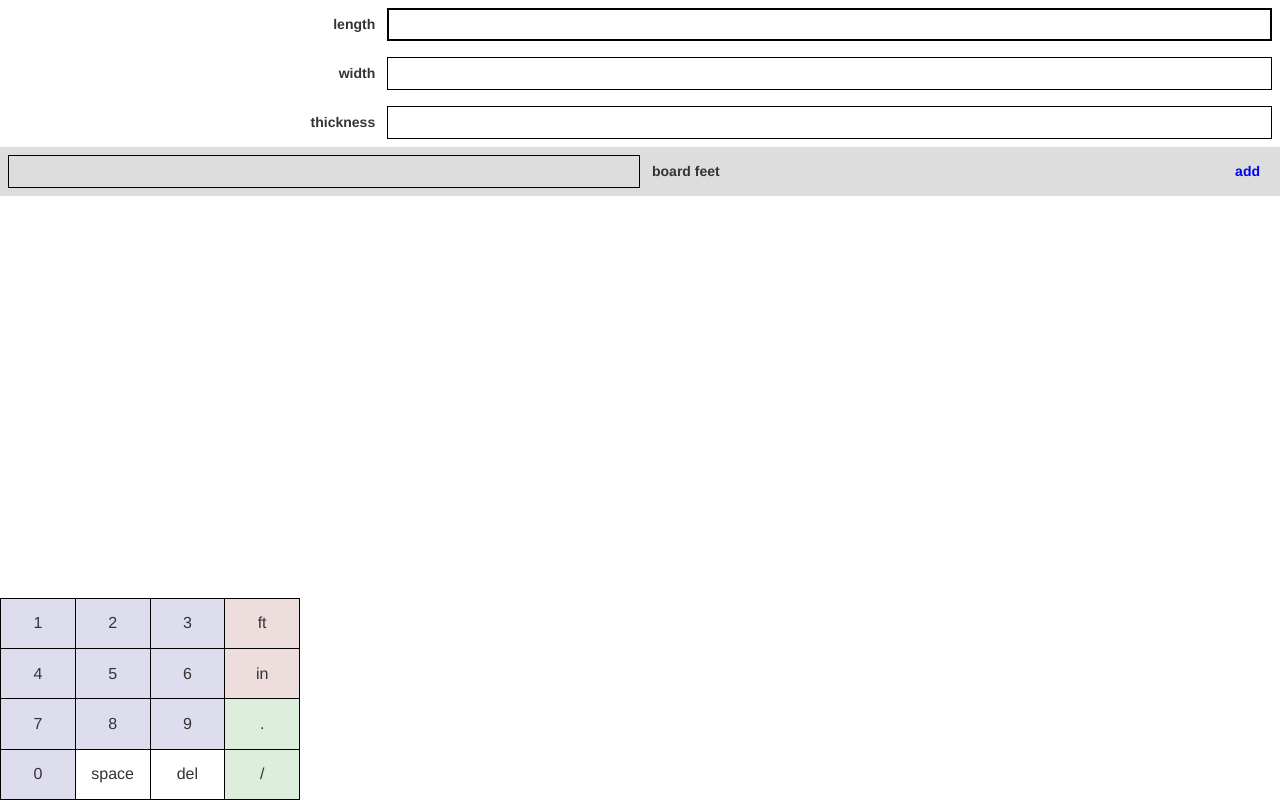
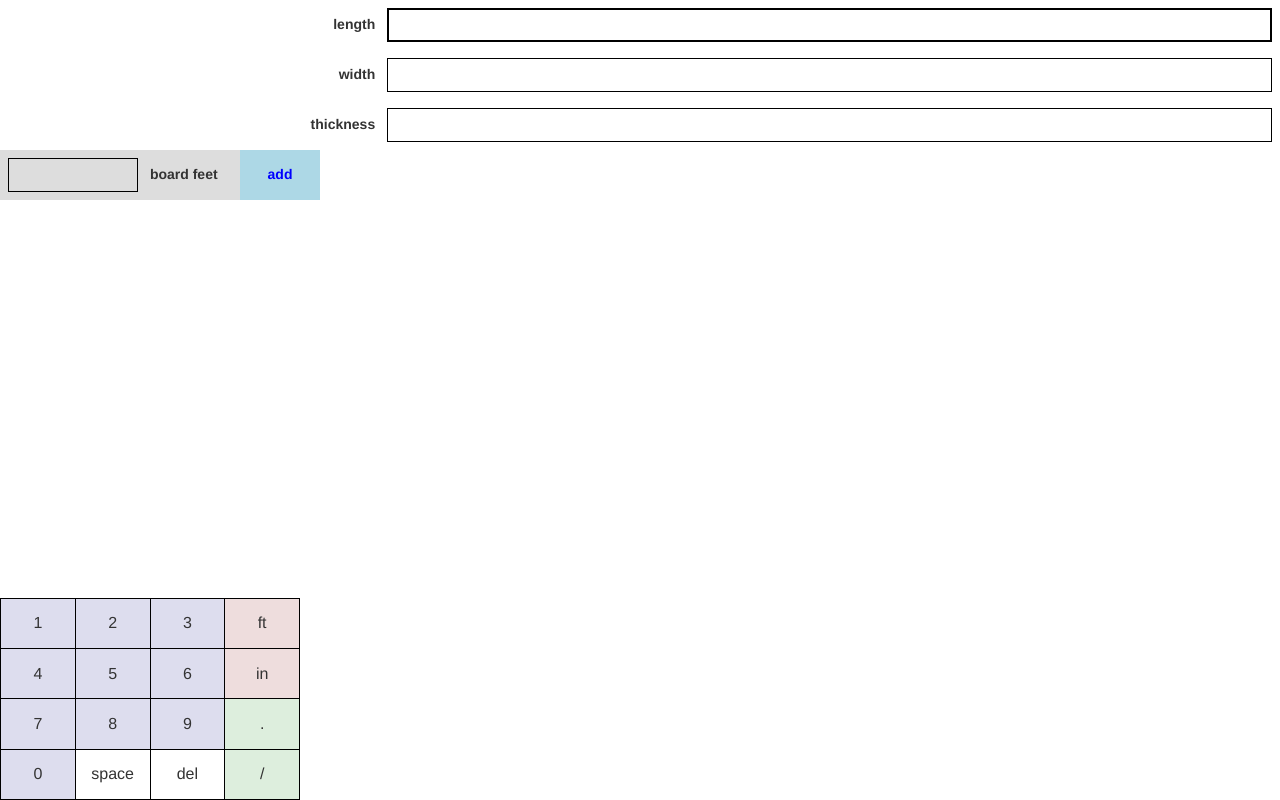
Before and after one commit to lwalen/bf-calc, a plain HTML site: page index.html in a window 1280 px wide. Drawn offline with nearby package versions, Linux system fonts and the light colour scheme.

Commit message:
More love-ly styling

```diff
--- a/index.html
+++ b/index.html
@@ -21,10 +21,12 @@
 			<div class='field-label'>thickness</div>
 			<div class='field-text'></div>
 		</div>
-		<div class='board-feet'>
-			<div class='field-text'></div>
-			<div class='field-label'>board feet</div>
-			<div class='field-label add'>add</div>
+		<div>
+			<div class='board-feet'>
+				<div class='field-text'></div>
+				<div class='field-label'>board feet</div>
+			</div>
+			<div class='add'>add</div>
 		</div>
 
 		<div class='history'></div>
--- a/style.css
+++ b/style.css
@@ -43,7 +43,7 @@ td {
 }
 
 .field, .board-feet {
-	height: 3.5em;
+	height: 50px;
 	padding: 8px;
 	text-align: right;
 }
@@ -51,6 +51,8 @@ td {
 .board-feet {
 	background-color: #ddd;
 	text-align: left;
+	width: 240px;
+	float: left;
 }
 
 .field-label {
@@ -72,7 +74,7 @@ td {
 
 .board-feet .field-text {
 	float: left;
-	width: 50%;
+	width: 58%;
 }
 
 .selected .field-text {
@@ -81,16 +83,21 @@ td {
 }
 
 .add {
-	float: right;
+	display: inline-block;
+	height: 50px;
+	width: 80px;
+
+	padding: 14px 0;
+
+
+	font-weight: bold;
+	text-align: center;
 	color: blue;
+	background-color: lightblue;
 }
 
 .dummy {
     margin-top: 75%;
-}
-
-.spacer {
-	height: 300px;
 }
 
 @media screen and (min-width:768px) {
```
